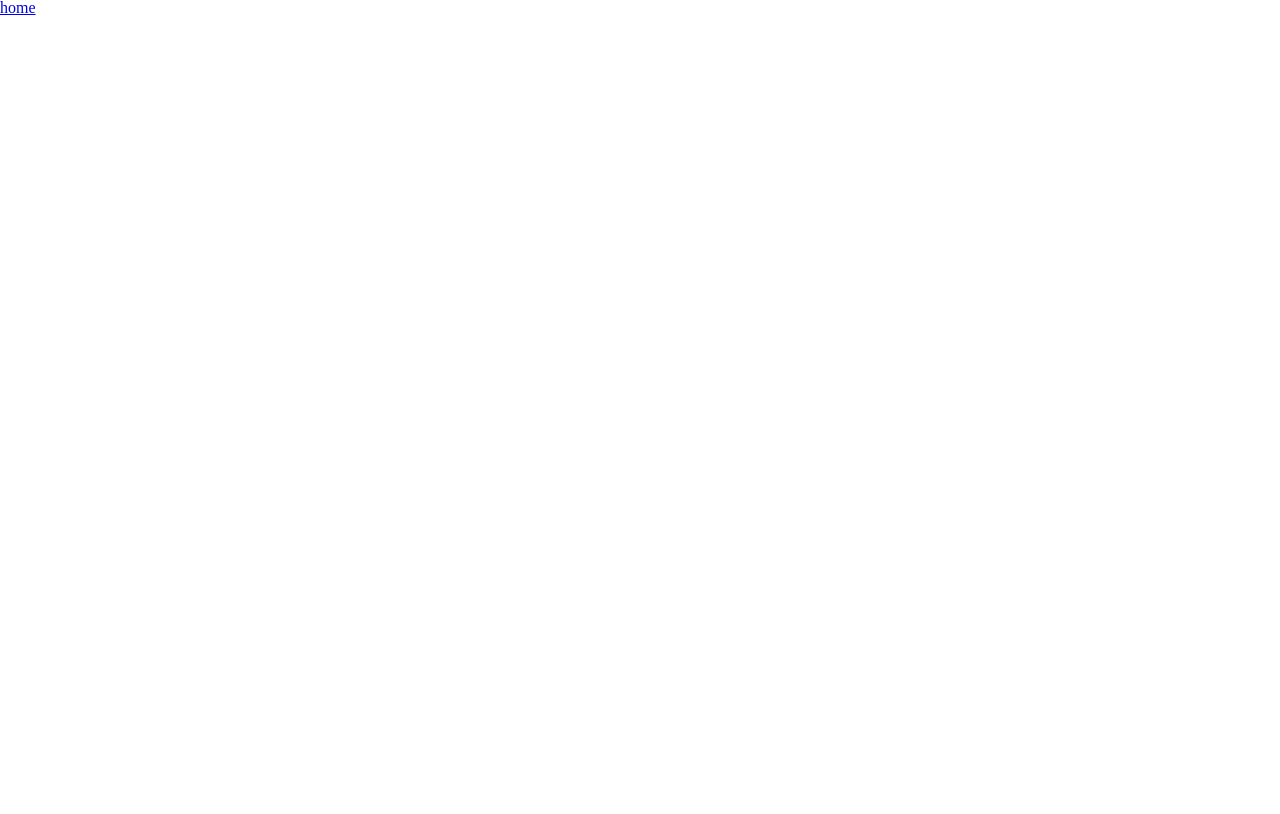
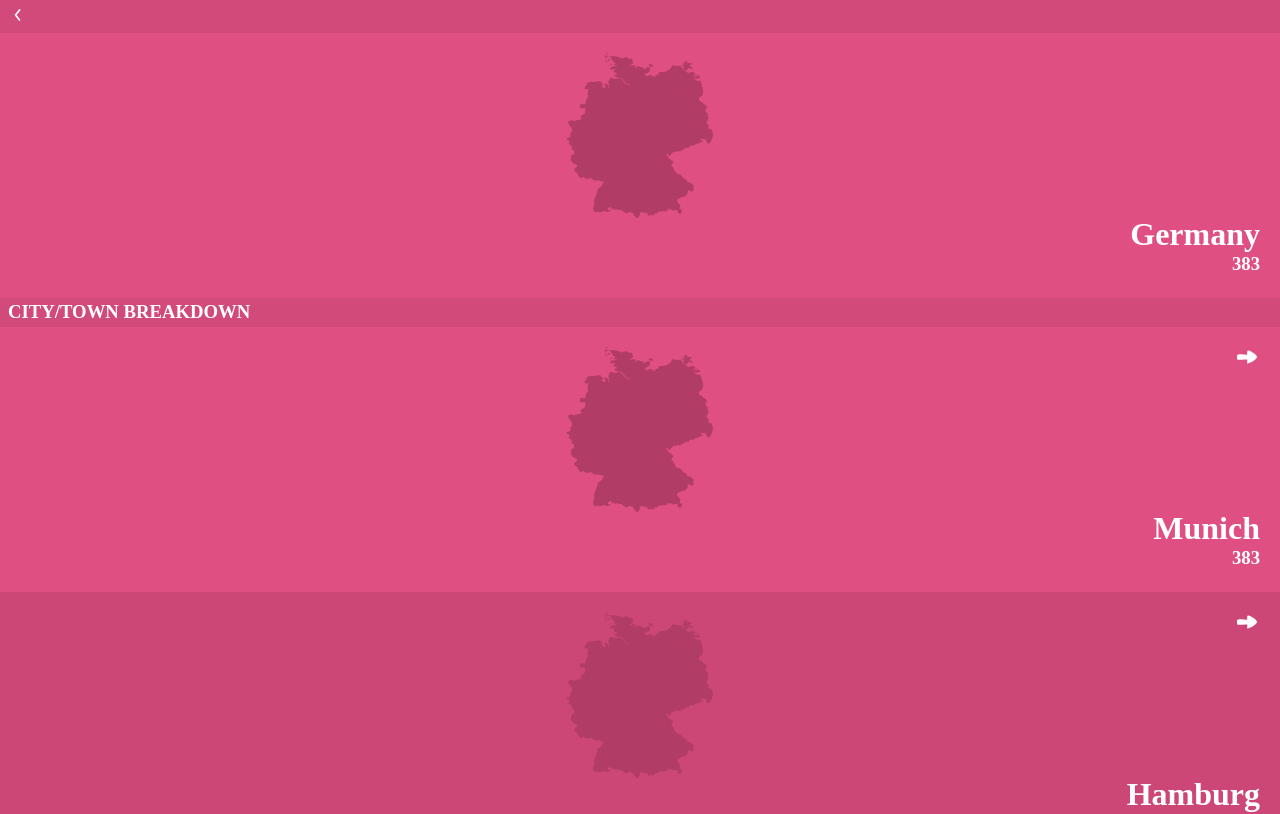
Before and after one commit to Abdona/Covid19, a React (Create React App) app: page /description in a window 1280 px wide. Shown: the top 814 px of the page. Built offline with nearby package versions, Linux system fonts and the light colour scheme.

Commit message:
Style description component

```diff
--- a/src/components/detailscomponent.js
+++ b/src/components/detailscomponent.js
@@ -1,11 +1,24 @@
 import {
   Link,
 } from 'react-router-dom';
+import Country from './countrycomponent';
+import style from './detailscomponent.module.css';
+import backarrow from '../assets/back-arrow.svg';
 
 const Details = () => (
-  <Link exact to="/">
-    home
-  </Link>
+  <div className={style.home}>
+    <Link exact to="/">
+      <img src={backarrow} alt="backarrow" className={style.backarrow} />
+    </Link>
+    <Country class="even" nav={false} country="Germany" styleclass="container1" today_confirmed="383" />
+    <h3>CITY/TOWN BREAKDOWN</h3>
+    <div className={style.container}>
+      <Country class="even" nav country="Munich" styleclass="container1" today_confirmed="383" />
+      <Country class="odd" nav country="Hamburg" styleclass="container2" today_confirmed="69" />
+      <Country class="even" nav country="Berlin" styleclass="container1" today_confirmed="9483" />
+      <Country class="odd" nav country="Koln" styleclass="container2" today_confirmed="655" />
+    </div>
+  </div>
 );
 
 export default Details;
--- /dev/null
+++ b/src/components/detailscomponent.module.css
@@ -0,0 +1,14 @@
+.home {
+  background-color: #d24a79;
+}
+
+.home h3 {
+  background-color: inherit;
+  padding: 0.3rem 0 0.3rem 0.5rem;
+  color: #fff;
+}
+
+.backarrow {
+  width: 20px;
+  padding: 0.3rem 0 0.3rem 0.5rem;
+}
```
Also changed, not shown: src/assets/back-arrow.svg (added).
